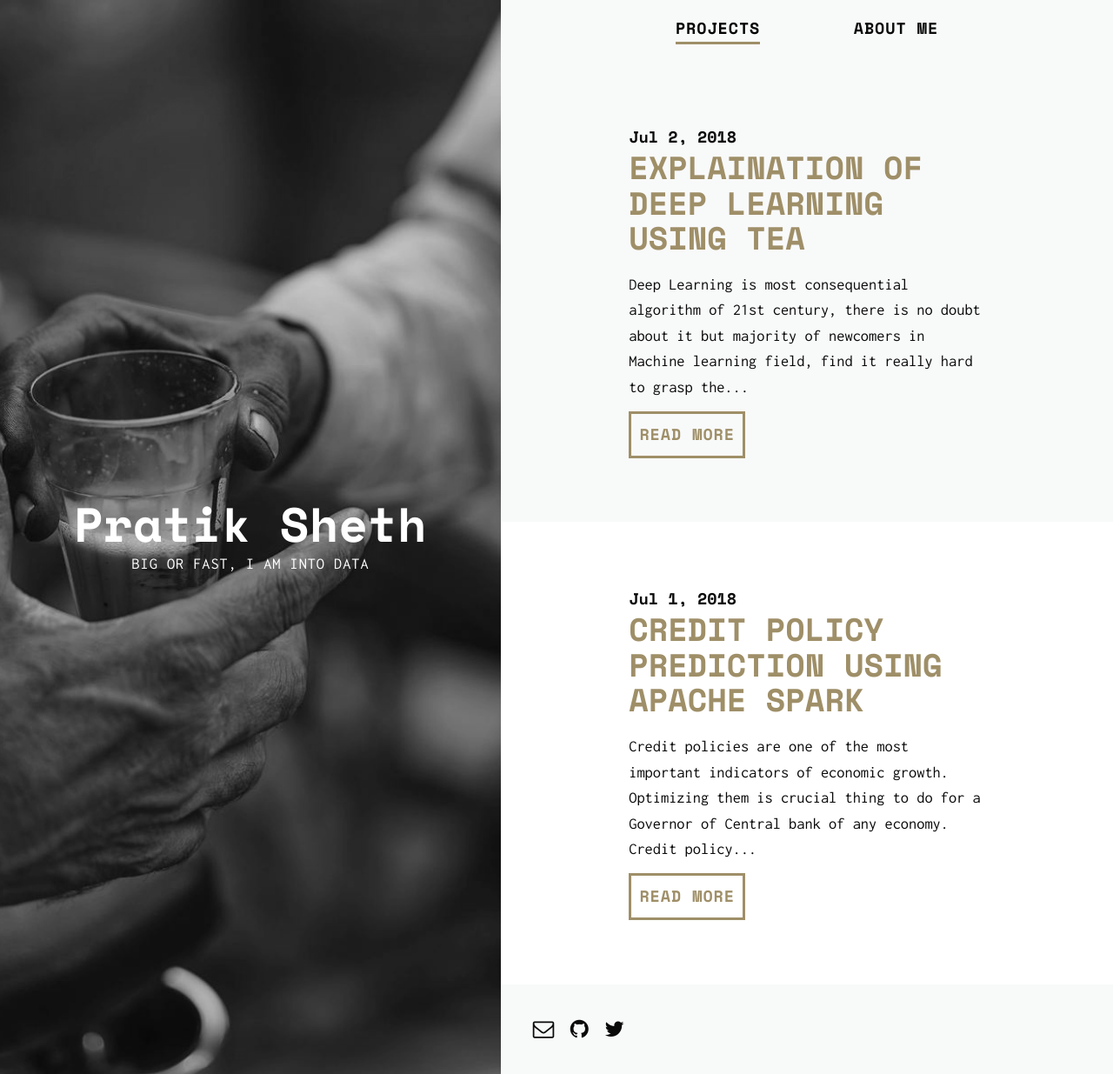
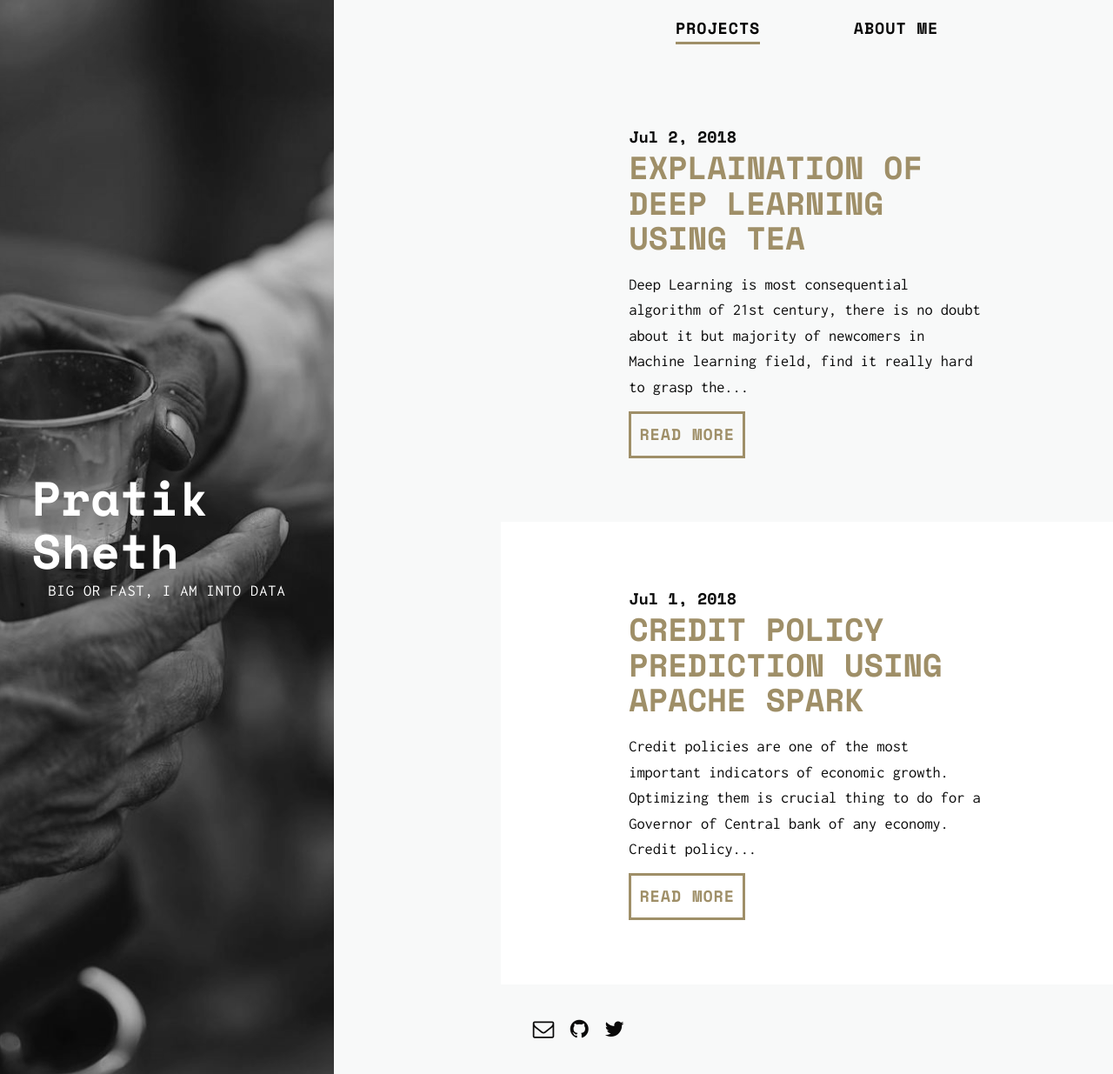
Before and after one commit to daftengineer/daftengineer.github.io, a Jekyll site: the page built from index.html, in a window 1280 px wide and 1235 px high. Shown: the whole window at 87% size. Built offline with Jekyll 4.4.1, drawn with Linux system fonts in a browser that asks for light colours; nearby versions of some CDN libraries; the list of posts is cut into pages by our own code.

Commit message:
Update _layout.scss

```diff
--- a/_sass/_layout.scss
+++ b/_sass/_layout.scss
@@ -57,7 +57,7 @@ section {
         left: 0;
 
         height: 100%;
-        width: 45%;
+        width: 30%;
       }
 
       &:after {
```
